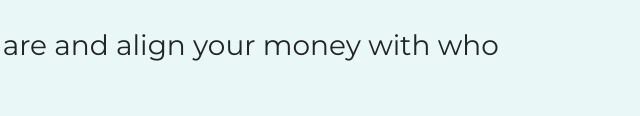
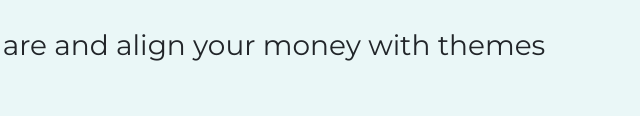
Before and after one commit to iaingillespie/align-homepage, a plain HTML site: page index.html in a window 1280 px wide. Shown: the part 836-952 px from the top of the page, 638-1278 px from the left. Drawn offline with nearby package versions, Linux system fonts and the light colour scheme; a script that the page names is missing.

Commit message:
Copy Change - About

```diff
--- a/index.html
+++ b/index.html
@@ -141,7 +141,7 @@
                     <h3 class="section-subheading abouttext">That is why we built <span style="color: #1ae7e7"> Align
                     </span>, a company that puts you at the heart of your investments.</h3>
                     <br>
-                    <h3 class="section-subheading abouttext">We guide you to connect with who you are and align your money with  who you <span style="color: #1ae7e7"> identify </span> with.</h3>
+                    <h3 class="section-subheading abouttext">We guide you to connect with who you are and align your money with  themes you <span style="color: #1ae7e7"> identify </span> with.</h3>
                     <br>
                     <h3 class="section-subheading abouttext">How do you see the world?</h3>
                     <br><br>
```
